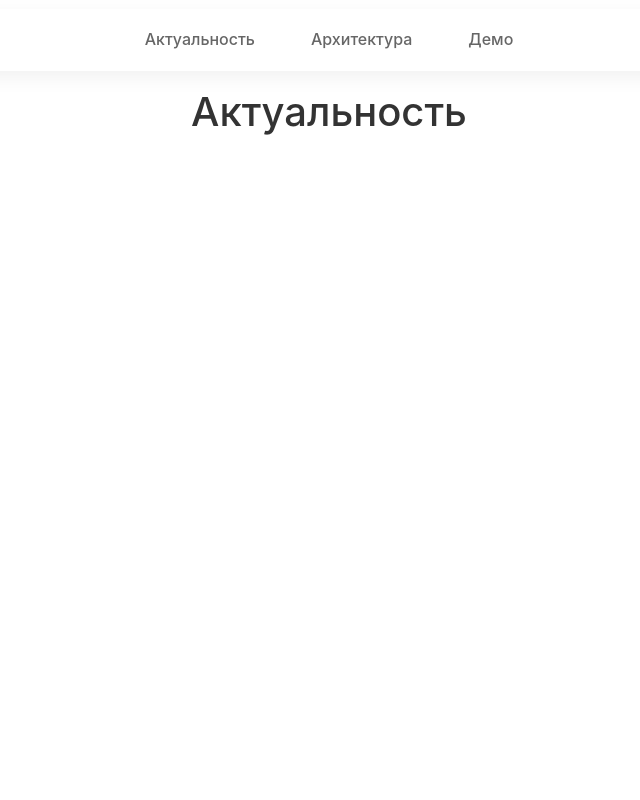
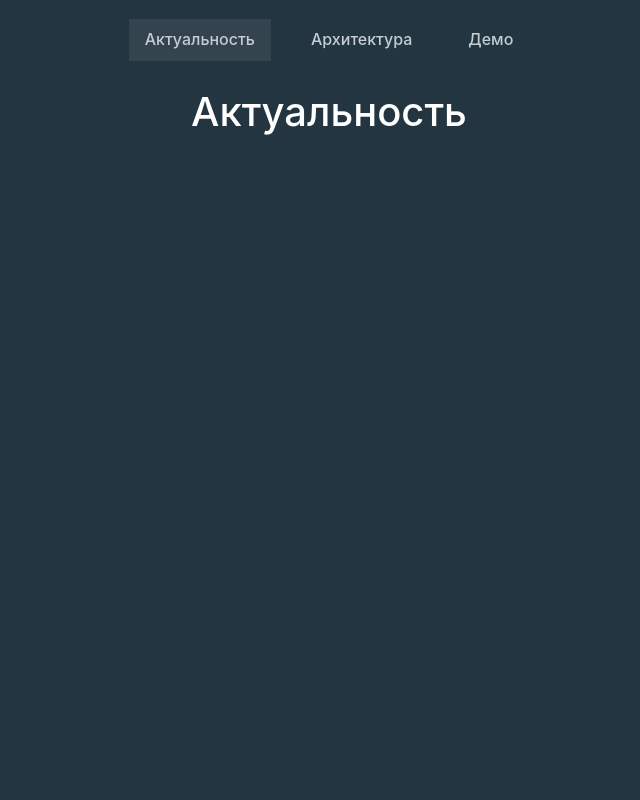
Before and after one commit to daniilmiagkov/diploma-landing, a Vue app: page / in a window 1280 px wide. Shown: the top 800 px of the page, without its empty margins (311-951 px from the left). Built offline with nearby package versions, Linux system fonts and the light colour scheme.

Commit message:
change colors

```diff
--- a/src/Header.vue
+++ b/src/Header.vue
@@ -84,11 +84,11 @@ const toggleMenu = () => (isMenuOpen.value = !isMenuOpen.value)
   align-items: center;
   position: relative;
   z-index: 0;
-  background: rgba(255, 255, 255, 0.85);
+  // background: rgba(255, 255, 255, 0.85);
   padding: 0 5%;
   border-radius: 9999px;
   backdrop-filter: blur(6px);
-  box-shadow: 0 6px 20px rgba(0, 0, 0, 0.06);
+  // box-shadow: 0 6px 20px rgba(0, 0, 0, 0.06);
 }
 
 @media (min-width: 641px) {
--- a/src/assets/styles/style.css
+++ b/src/assets/styles/style.css
@@ -1,9 +1,9 @@
 :root {
   /* Colors */
-  --color-primary: #333333;
-  --color-secondary: #666666;
+  --color-primary: #fff;
+  --color-secondary: #c5cdd3;
   --color-accent: #007bff;
-  --color-background: #ffffff;
+  --color-background: #233541;
   --color-surface: #f8f9fa;
   --color-border: #e9ecef;
 
```
